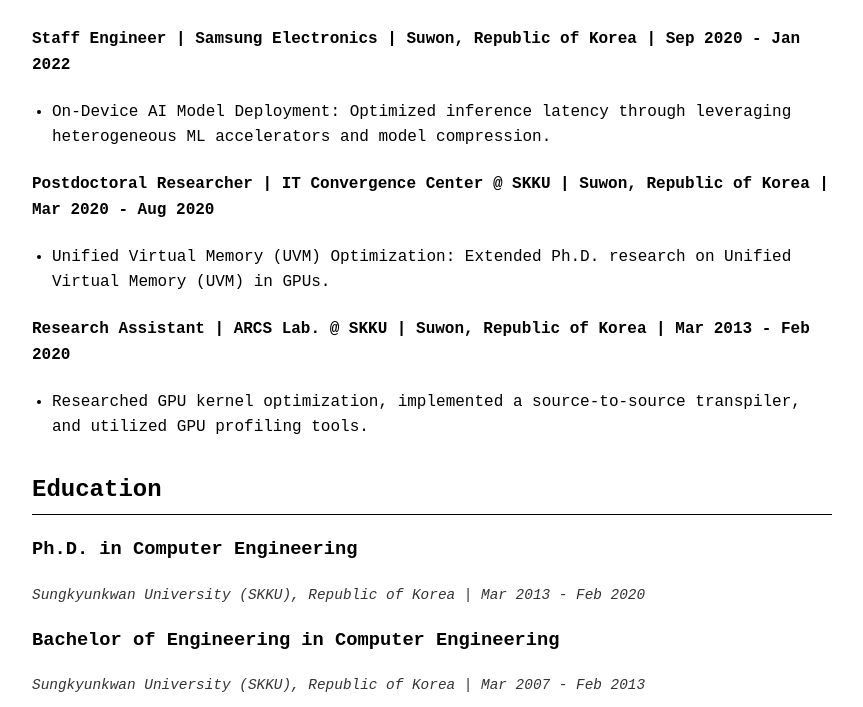
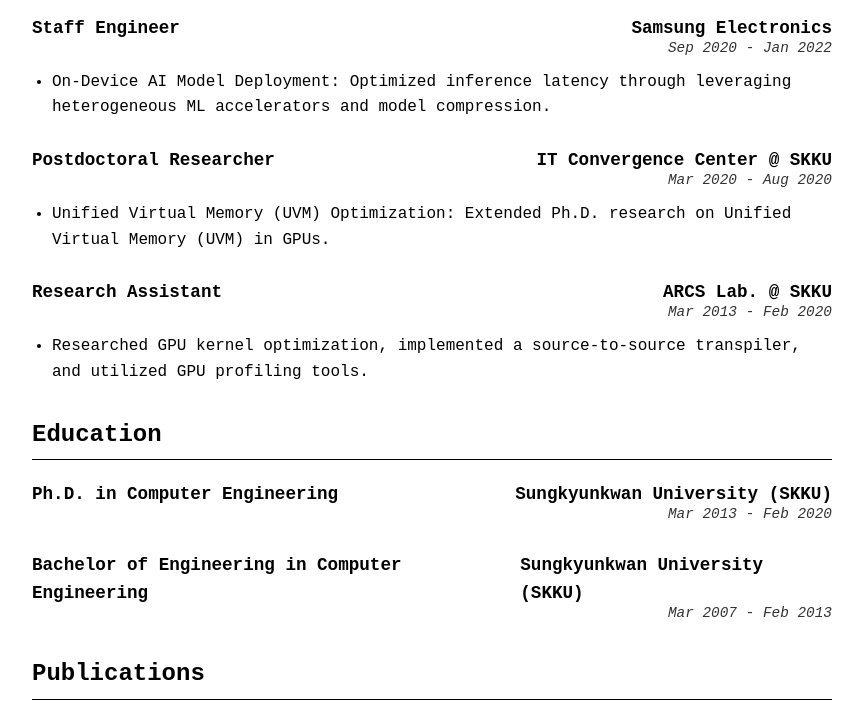
Before and after one commit to hjunkim/hjunkim.github.io, a plain HTML site: page index.html in a window 1280 px wide. Shown: the part 793-1500 px from the top of the page, without its empty margins (208-1071 px from the left). Drawn offline with Linux system fonts and the light colour scheme.

Commit message:
Refactor layout for Experience and Education sections

```diff
--- a/index.html
+++ b/index.html
@@ -29,7 +29,11 @@
         <section id="experience">
             <h2>Experience</h2>
             <div class="entry">
-                <h4>Staff Researcher | Samsung Advanced Institute of Technology (SAIT) | Suwon, Republic of Korea | Feb 2022 - Present</h4>
+                <div class="entry-header">
+                    <span class="title">Staff Researcher</span>
+                    <span class="affiliation">Samsung Advanced Institute of Technology (SAIT)</span>
+                </div>
+                <div class="entry-date">Feb 2022 - Present</div>
                 <ul>
                     <li>Distributed Inference System Optimization: Leading research on optimizing distributed LLM inference (vLLM).</li>
                     <li>Autotuner: Developed an automated performance tuning framework for mobile NPU compilers.</li>
@@ -38,19 +42,31 @@
                 </ul>
             </div>
             <div class="entry">
-                <h4>Staff Engineer | Samsung Electronics | Suwon, Republic of Korea | Sep 2020 - Jan 2022</h4>
+                <div class="entry-header">
+                    <span class="title">Staff Engineer</span>
+                    <span class="affiliation">Samsung Electronics</span>
+                </div>
+                <div class="entry-date">Sep 2020 - Jan 2022</div>
                 <ul>
                     <li>On-Device AI Model Deployment: Optimized inference latency through leveraging heterogeneous ML accelerators and model compression.</li>
                 </ul>
             </div>
             <div class="entry">
-                <h4>Postdoctoral Researcher | IT Convergence Center @ SKKU | Suwon, Republic of Korea | Mar 2020 - Aug 2020</h4>
+                <div class="entry-header">
+                    <span class="title">Postdoctoral Researcher</span>
+                    <span class="affiliation">IT Convergence Center @ SKKU</span>
+                </div>
+                <div class="entry-date">Mar 2020 - Aug 2020</div>
                 <ul>
                     <li>Unified Virtual Memory (UVM) Optimization: Extended Ph.D. research on Unified Virtual Memory (UVM) in GPUs.</li>
                 </ul>
             </div>
              <div class="entry">
-                <h4>Research Assistant | ARCS Lab. @ SKKU | Suwon, Republic of Korea | Mar 2013 - Feb 2020</h4>
+                <div class="entry-header">
+                    <span class="title">Research Assistant</span>
+                    <span class="affiliation">ARCS Lab. @ SKKU</span>
+                </div>
+                <div class="entry-date">Mar 2013 - Feb 2020</div>
                 <ul>
                     <li>Researched GPU kernel optimization, implemented a source-to-source transpiler, and utilized GPU profiling tools.</li>
                 </ul>
@@ -60,12 +76,18 @@
         <section id="education">
             <h2>Education</h2>
             <div class="entry">
-                <h3>Ph.D. in Computer Engineering</h3>
-                <p class="meta">Sungkyunkwan University (SKKU), Republic of Korea | Mar 2013 - Feb 2020</p>
+                <div class="entry-header">
+                    <span class="title">Ph.D. in Computer Engineering</span>
+                    <span class="affiliation">Sungkyunkwan University (SKKU)</span>
+                </div>
+                <div class="entry-date">Mar 2013 - Feb 2020</div>
             </div>
             <div class="entry">
-                <h3>Bachelor of Engineering in Computer Engineering</h3>
-                <p class="meta">Sungkyunkwan University (SKKU), Republic of Korea | Mar 2007 - Feb 2013</p>
+                <div class="entry-header">
+                    <span class="title">Bachelor of Engineering in Computer Engineering</span>
+                    <span class="affiliation">Sungkyunkwan University (SKKU)</span>
+                </div>
+                <div class="entry-date">Mar 2007 - Feb 2013</div>
             </div>
         </section>
 
--- a/style.css
+++ b/style.css
@@ -64,18 +64,32 @@
     margin-bottom: 20px;
 }
 
+.entry {
+    margin-bottom: 25px;
+}
+
+.entry-header {
+    display: flex;
+    justify-content: space-between;
+    font-weight: bold;
+    font-size: 1.1em;
+}
+
+.entry-date {
+    text-align: right;
+    font-size: 0.9em;
+    font-style: italic;
+    color: #333;
+    margin-top: -5px; /* Pull date closer to the header */
+}
+
 ul {
     padding-left: 20px;
+    margin-top: 10px;
 }
 
 li {
     margin-bottom: 10px;
-}
-
-.meta {
-    font-size: 0.9em;
-    font-style: italic;
-    color: #333;
 }
 
 .tags {
```
